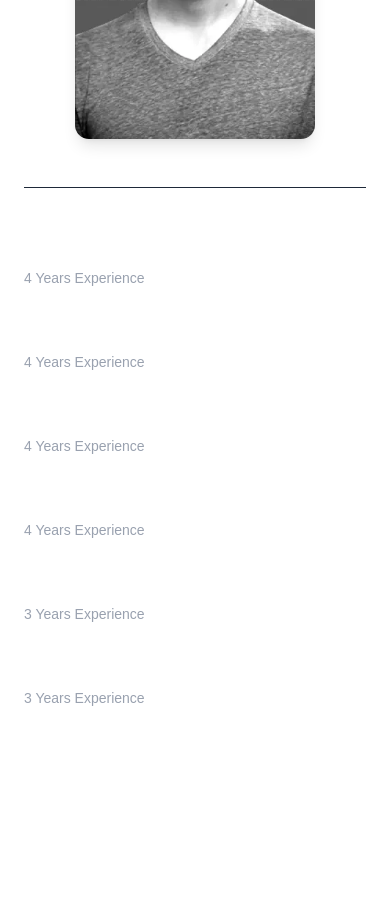
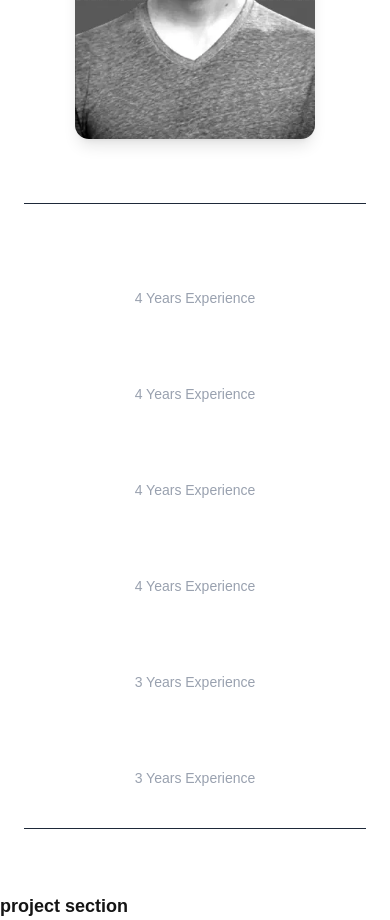
Before and after one commit to Skyz03/Vite-Developer-Portfolio, a React (Vite) app: page / in a window 390 px wide. Shown: the part 820-1740 px from the top of the page. Before the commit the page ends 1576 px from the top, so only its background shows below. Built offline with nearby package versions, Linux system fonts and the light colour scheme.

Commit message:
Update Skills section for responsive design

```diff
--- a/src/App.jsx
+++ b/src/App.jsx
@@ -1,12 +1,14 @@
-import { useState } from "react";
+
 import Hero from "./components/Hero";
 import Skills from "./components/Skills";
+import Projects from "./components/Projects";
 
 function App() {
   return (
     <>
       <Hero />
       <Skills />
+      <Projects/>
     </>
   );
 }
--- /dev/null
+++ b/src/components/Projects.jsx
@@ -0,0 +1,11 @@
+import React from 'react'
+
+const Projects = () => {
+  return (
+    <div>
+      <h1>project section</h1>
+    </div>
+  )
+}
+
+export default Projects
--- a/src/components/Skills.jsx
+++ b/src/components/Skills.jsx
@@ -1,5 +1,5 @@
 import React from 'react'
-
+import patternImage from '/images/pattern-rings.svg'
 function Skills() {
   const items = [
     ['HTML', '4 Years Experience'],
@@ -9,19 +9,36 @@ function Skills() {
     ['React', '3 Years Experience'],
     ['Sass', '3 Years Experience']
   ]
+
   return (
-        <section className="max-w-6xl mx-auto px-6 py-12 text-white">
+    <section className="relative max-w-6xl mx-auto px-6 py-16 text-white overflow-hidden">
+      {/* Pattern image (bottom-right) */}
+      <img
+        src={patternImage}
+        alt=""
+        className="absolute bottom-0 right-0 w-40 sm:w-52 md:w-64 opacity-50 pointer-events-none select-none"
+      />
+
+      {/* Skills grid */}
       <div className="border-t border-gray-800 pt-10">
-                <div className="grid grid-cols-1 md:grid-cols-3 gap-6">
+        <div className="grid grid-cols-1 sm:grid-cols-2 md:grid-cols-3 gap-8">
           {items.map((it, idx) => (
-                        <div key={idx} className="animate-fadeIn">
-                            <h3 className="text-2xl font-bold">{it[0]}</h3>
-                            <p className="text-gray-400 text-sm mt-2">{it[1]}</p>
+            <div
+              key={idx}
+              className="animate-fadeIn text-center sm:text-left flex flex-col items-center sm:items-start"
+            >
+              <h3 className="text-3xl sm:text-4xl md:text-5xl font-extrabold tracking-tight">{it[0]}</h3>
+
+              <p className="text-gray-400 text-sm md:text-base mt-2">{it[1]}</p>
             </div>
           ))}
         </div>
+
+        {/* Horizontal line on mobile only */}
+        <hr className="border-gray-800 mt-10 md:hidden" />
       </div>
     </section>
   )
 }
+
 export default Skills
```
Lines whose indentation alone changed are shown as unchanged.
